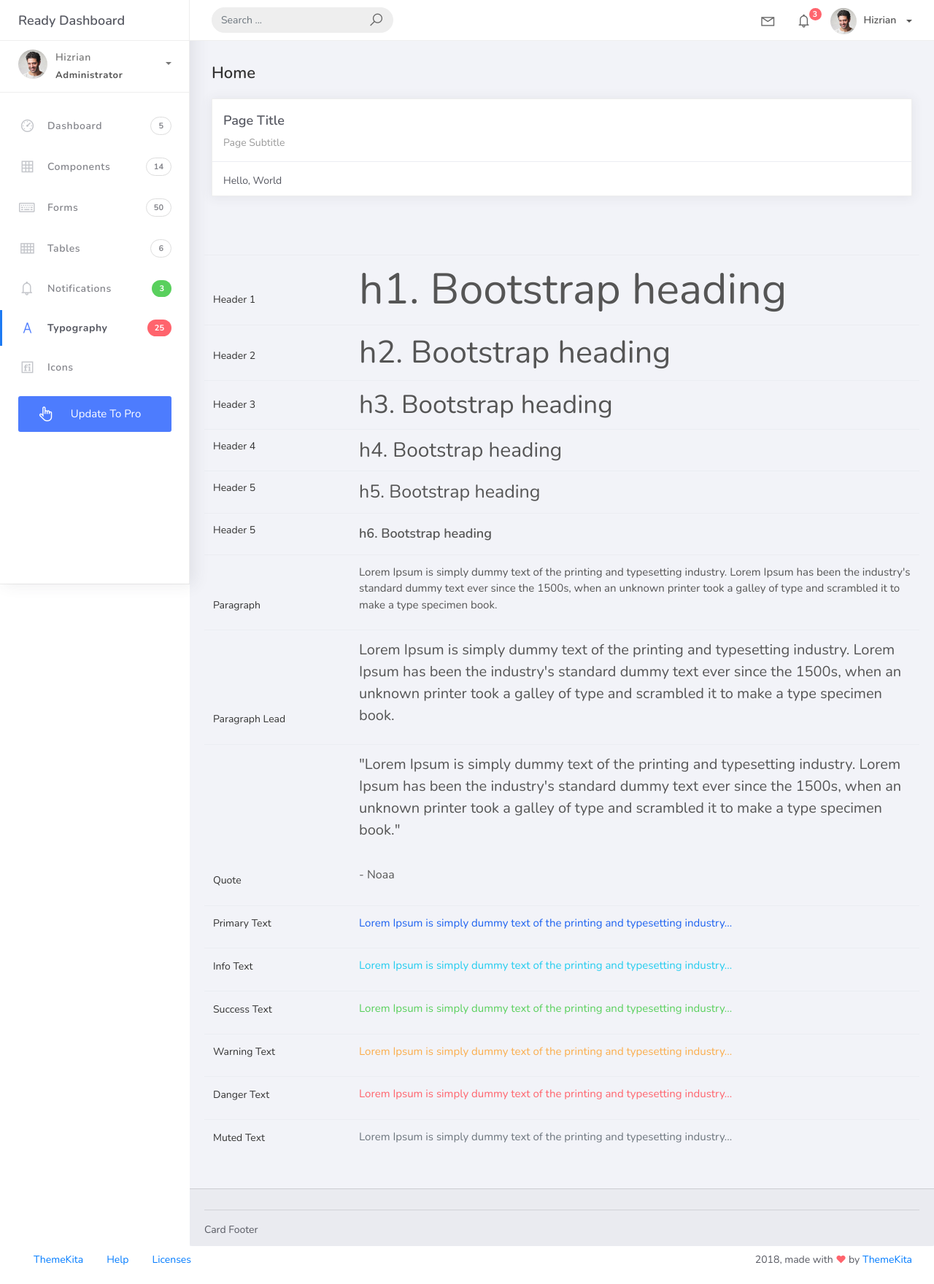
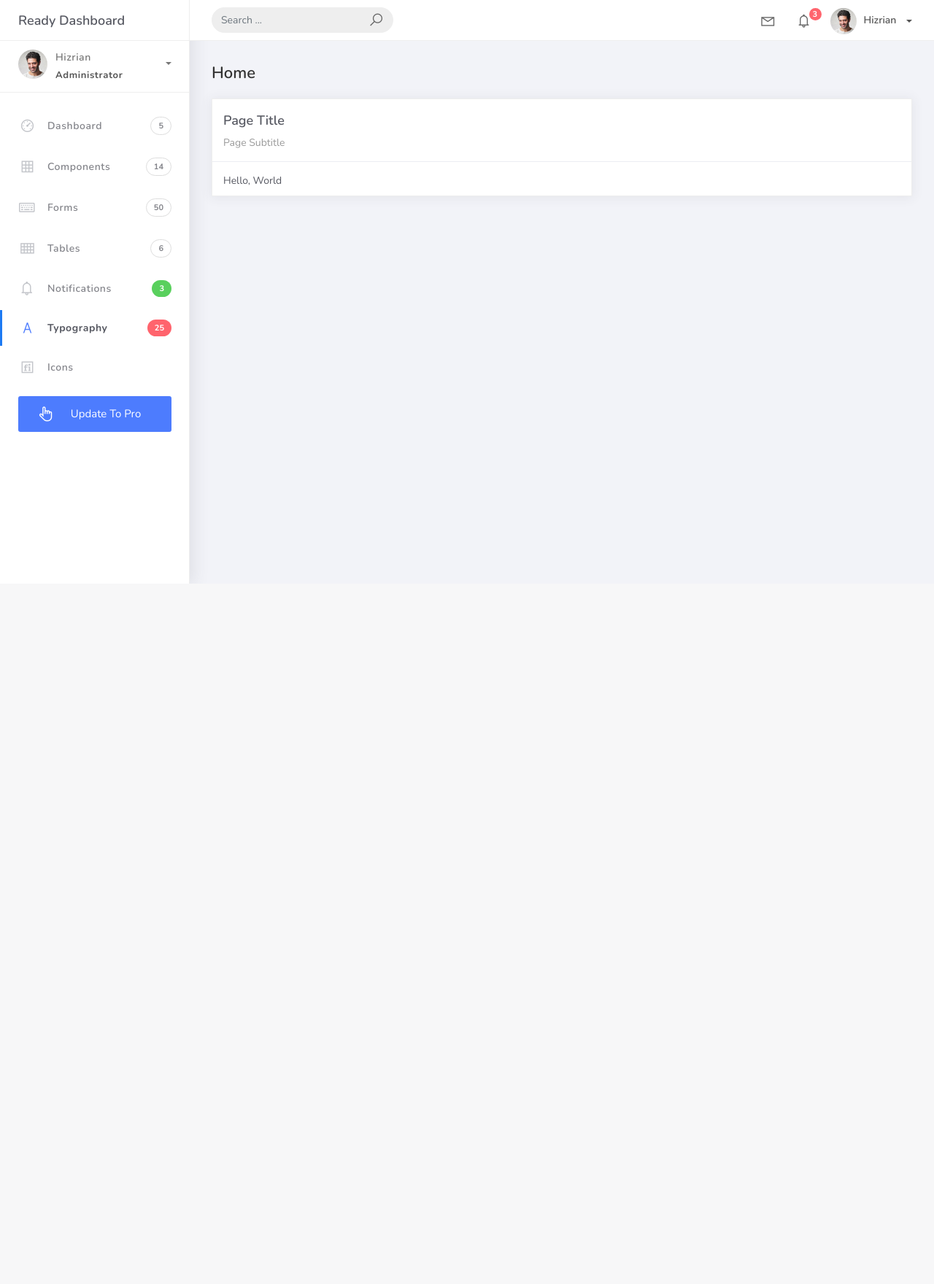
Before and after one commit to Hansyel-droid/PSUSphere, a Django app: page / in a window 1280 px wide. Shown: the whole page at 73% size. After the commit the page ends 800 px from the top, so only its background shows below. Run offline with Django 5.2, Linux system fonts and the light colour scheme; some libraries are stand-ins or nearby versions.

Commit message:
remove main-panel content

```diff
--- a/projectsite/templates/base.html
+++ b/projectsite/templates/base.html
@@ -227,161 +227,6 @@
 			<div class="main-panel">
 				{% block content %}
                 {% endblock %}
-					<div class="card-body">
-										<table class="table table-typo">
-											<tbody>
-												<tr>
-													<td>
-														<p>Header 1</p>
-
-													</td>
-													<td><span class="h1">h1. Bootstrap heading</span></td>
-												</tr>
-												<tr>
-													<td>
-														<p>Header 2</p>
-
-													</td>
-													<td><span class="h2">h2. Bootstrap heading</span></td>
-												</tr>
-												<tr>
-													<td>
-														<p>Header 3</p>
-
-													</td>
-													<td><span class="h3">h3. Bootstrap heading</span></td>
-												</tr>
-												<tr>
-													<td>
-														<p>Header 4</p>
-
-													</td>
-													<td><span class="h4">h4. Bootstrap heading</span></td>
-												</tr>
-												<tr>
-													<td>
-														<p>Header 5</p>
-
-													</td>
-													<td><span class="h5">h5. Bootstrap heading</span></td>
-												</tr>
-												<tr>
-													<td>
-														<p>Header 5</p>
-
-													</td>
-													<td><span class="h6">h6. Bootstrap heading</span></td>
-												</tr>
-												<tr>
-													<td>
-														<p>Paragraph</p>
-
-													</td>
-													<td><p>Lorem Ipsum is simply dummy text of the printing and typesetting industry. Lorem Ipsum has been the industry's standard dummy text ever since the 1500s, when an unknown printer took a galley of type and scrambled it to make a type specimen book.</p></span></td>
-												</tr>
-												<tr>
-													<td>
-														<p>Paragraph Lead</p>
-
-													</td>
-													<td><p class="lead">Lorem Ipsum is simply dummy text of the printing and typesetting industry. Lorem Ipsum has been the industry's standard dummy text ever since the 1500s, when an unknown printer took a galley of type and scrambled it to make a type specimen book.</p></td>
-												</tr>
-												<tr>
-													<td>
-														<p>Quote</p>
-
-													</td>
-													<td><blockquote>
-														<p class="blockquote blockquote-primary">
-															"Lorem Ipsum is simply dummy text of the printing and typesetting industry. Lorem Ipsum has been the industry's standard dummy text ever since the 1500s, when an unknown printer took a galley of type and scrambled it to make a type specimen book."
-															<br>
-															<br>
-															<small>
-																- Noaa
-															</small>
-														</p>
-													</blockquote></td>
-												</tr>
-												<tr>
-													<td>
-														<p>Primary Text</p>
-
-													</td>
-													<td><p class="text-primary">Lorem Ipsum is simply dummy text of the printing and typesetting industry...</p></span></td>
-												</tr>
-												<tr>
-													<td>
-														<p>Info Text</p>
-
-													</td>
-													<td><p class="text-info">Lorem Ipsum is simply dummy text of the printing and typesetting industry...</p></span></td>
-												</tr>
-												<tr>
-													<td>
-														<p>Success Text</p>
-
-													</td>
-													<td><p class="text-success">Lorem Ipsum is simply dummy text of the printing and typesetting industry...</p></span></td>
-												</tr>
-												<tr>
-													<td>
-														<p>Warning Text</p>
-
-													</td>
-													<td><p class="text-warning">Lorem Ipsum is simply dummy text of the printing and typesetting industry...</p></span></td>
-												</tr>
-												<tr>
-													<td>
-														<p>Danger Text</p>
-
-													</td>
-													<td><p class="text-danger">Lorem Ipsum is simply dummy text of the printing and typesetting industry...</p></span></td>
-												</tr>
-												<tr>
-													<td>
-														<p>Muted Text</p>
-
-													</td>
-													<td><p class="text-muted">Lorem Ipsum is simply dummy text of the printing and typesetting industry...</p></span></td>
-												</tr>
-											</tbody>
-										</table>
-									</div>
-									<div class="card-footer">
-										<hr>
-										Card Footer
-									</div>
-								</div>
-							</div>
-						</div>
-					</div>
-				</div>
-				<footer class="footer">
-					<div class="container-fluid">
-						<nav class="pull-left">
-							<ul class="nav">
-								<li class="nav-item">
-									<a class="nav-link" href="http://www.themekita.com">
-										ThemeKita
-									</a>
-								</li>
-								<li class="nav-item">
-									<a class="nav-link" href="#">
-										Help
-									</a>
-								</li>
-								<li class="nav-item">
-									<a class="nav-link" href="https://themewagon.com/license/#free-item">
-										Licenses
-									</a>
-								</li>
-							</ul>
-						</nav>
-						<div class="copyright ml-auto">
-							2018, made with <i class="la la-heart heart text-danger"></i> by <a href="http://www.themekita.com">ThemeKita</a>
-						</div>
-					</div>
-				</footer>
 			</div>
 		</div>
 	</div>
```
